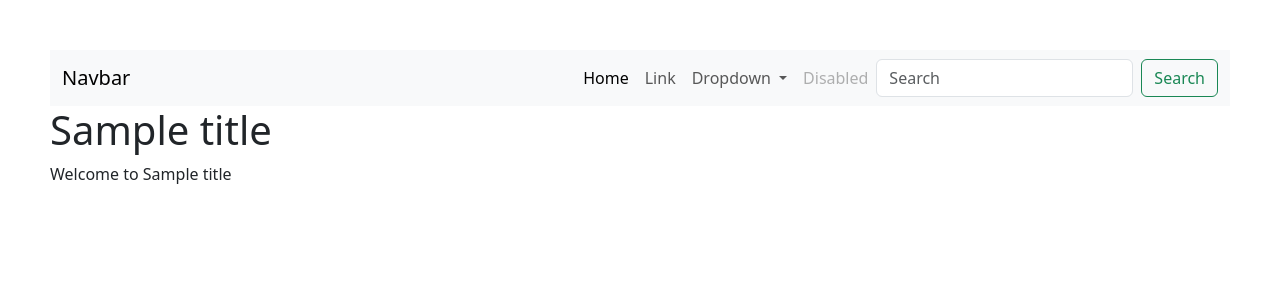
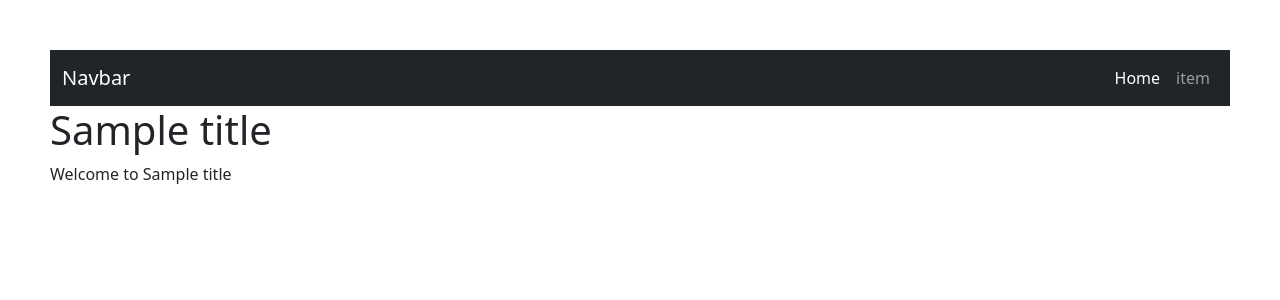
Before and after one commit to aksayannirmalan-gif/Assignment_3_infr3120, a Node server app: template crud/views/index.ejs in a window 1280 px wide. Shown: the top 300 px of the page. Run offline with Node 20, Linux system fonts and the light colour scheme; the template is opened without the code that fills it: most values are stand-ins (such as "Sample title", 1, 10 or a date in 2020); some libraries are stand-ins or nearby versions.

Commit message:
second commit

```diff
--- a/crud/app.js
+++ /dev/null
@@ -1,42 +0,0 @@
-let createError = require('http-errors');
-let express = require('express');
-let path = require('path');
-let cookieParser = require('cookie-parser');
-let logger = require('morgan');
-
-let indexRouter = require('./routes/index');
-let usersRouter = require('./routes/users');
-
-let app = express();
-
-// view engine setup
-app.set('views', path.join(__dirname, 'views'));
-app.set('view engine', 'ejs');
-
-app.use(logger('dev'));
-app.use(express.json());
-app.use(express.urlencoded({ extended: false }));
-app.use(cookieParser());
-app.use(express.static(path.join(__dirname, 'public')));
-app.use(express.static(path.join(__dirname, 'node_modules')));
-
-app.use('/', indexRouter);
-app.use('/users', usersRouter);
-
-// catch 404 and forward to error handler
-app.use(function(req, res, next) {
-  next(createError(404));
-});
-
-// error handler
-app.use(function(err, req, res, next) {
-  // set locals, only providing error in development
-  res.locals.message = err.message;
-  res.locals.error = req.app.get('env') === 'development' ? err : {};
-
-  // render the error page
-  res.status(err.status || 500);
-  res.render('error');
-});
-
-module.exports = app;
--- /dev/null
+++ b/crud/config/db.js
@@ -0,0 +1 @@
+module.exports={"URI":"mongodb://localhost:27017/grocerylist"}
--- a/crud/package.json
+++ b/crud/package.json
@@ -12,6 +12,7 @@
     "ejs": "~2.6.1",
     "express": "~4.16.1",
     "http-errors": "~1.6.3",
+    "mongoose": "^9.12.3",
     "morgan": "~1.9.1"
   }
 }
--- a/crud/server.js
+++ b/crud/server.js
@@ -4,7 +4,7 @@
  * Module dependencies.
  */
 
-var app = require('./app');
+var app = require('./config/app');
 var debug = require('debug')('crud:server');
 var http = require('http');
 
--- a/crud/views/error.ejs
+++ b/crud/views/error.ejs
@@ -1,3 +1,8 @@
+<%- include ('partial/header.ejs') %>
+<%- include ('partial/navbar.ejs') %>
+
 <h1><%= message %></h1>
 <h2><%= error.status %></h2>
 <pre><%= error.stack %></pre>
+
+<%- include ('partial/footer.ejs') %>
--- a/crud/views/index.ejs
+++ b/crud/views/index.ejs
@@ -12,4 +12,4 @@
     <h1><%= title %></h1>
     <p>Welcome to <%= title %></p>
 
-<%- include partial/header.ejs %>
+<%- include partial/footer.ejs %>
--- a/crud/views/partial/header.ejs
+++ b/crud/views/partial/header.ejs
@@ -1,11 +1,12 @@
 <!DOCTYPE html>
 <html>
   <head>
+    <meta charset="UTF-8">
     <title><%= title %></title>
     <link rel='stylesheet' href='/stylesheets/style.css' />
     <link rel="stylesheet" href="/bootstrap/dist/css/bootstrap.min.css"/>
-    <script src="bootstrap/dist/js/bootstrap.min.js"></script>
+    <script src="/bootstrap/dist/js/bootstrap.min.js"></script>
 
 
   </head>
-  <body>
+<body>
--- a/crud/views/partial/navbar.ejs
+++ b/crud/views/partial/navbar.ejs
@@ -1,4 +1,4 @@
-<nav class="navbar navbar-expand-lg navbar-light bg-light">
+<nav class="navbar navbar-expand-lg navbar-dark bg-dark">
   <div class="container-fluid">
     <a class="navbar-brand" href="#">Navbar</a>
     <button class="navbar-toggler" type="button" data-bs-toggle="collapse" data-bs-target="#navbarSupportedContent" aria-controls="navbarSupportedContent" aria-expanded="false" aria-label="Toggle navigation">
@@ -7,30 +7,12 @@
     <div class="collapse navbar-collapse" id="navbarSupportedContent">
       <ul class="navbar-nav ms-auto mb-2 mb-lg-0">
         <li class="nav-item">
-          <a class="nav-link active" aria-current="page" href="#">Home</a>
+          <a class="nav-link active" aria-current="page" href="/">Home</a>
         </li>
         <li class="nav-item">
-          <a class="nav-link" href="#">Link</a>
+          <a class="nav-link" href="/items">item</a>
         </li>
-        <li class="nav-item dropdown">
-          <a class="nav-link dropdown-toggle" href="#" id="navbarDropdown" role="button" data-bs-toggle="dropdown" aria-expanded="false">
-            Dropdown
-          </a>
-          <ul class="dropdown-menu" aria-labelledby="navbarDropdown">
-            <li><a class="dropdown-item" href="#">Action</a></li>
-            <li><a class="dropdown-item" href="#">Another action</a></li>
-            <li><hr class="dropdown-divider"></li>
-            <li><a class="dropdown-item" href="#">Something else here</a></li>
-          </ul>
-        </li>
-        <li class="nav-item">
-          <a class="nav-link disabled" href="#" tabindex="-1" aria-disabled="true">Disabled</a>
-        </li>
-      </ul>
-      <form class="d-flex">
-        <input class="form-control me-2" type="search" placeholder="Search" aria-label="Search">
-        <button class="btn btn-outline-success" type="submit">Search</button>
-      </form>
+
     </div>
   </div>
 </nav>
```
Also changed, not shown: crud/config/app.js (added, +56 -0 lines), crud/models/item.js (added, +10 -0 lines), crud/routes/index.js (+8 -1 lines), crud/routes/item.js (added, +36 -0 lines), crud/views/Items/list.ejs (added, +29 -0 lines), README.md, 1 other file.
